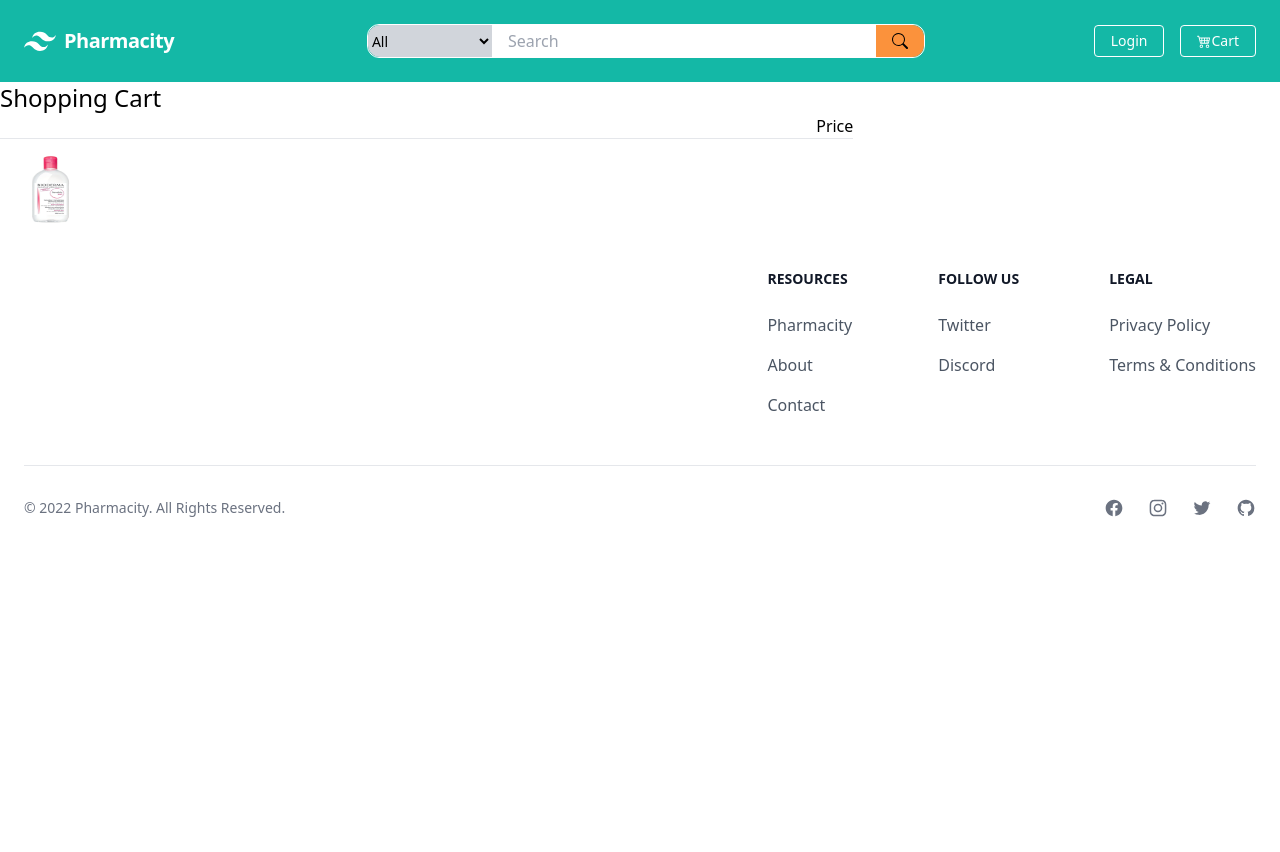
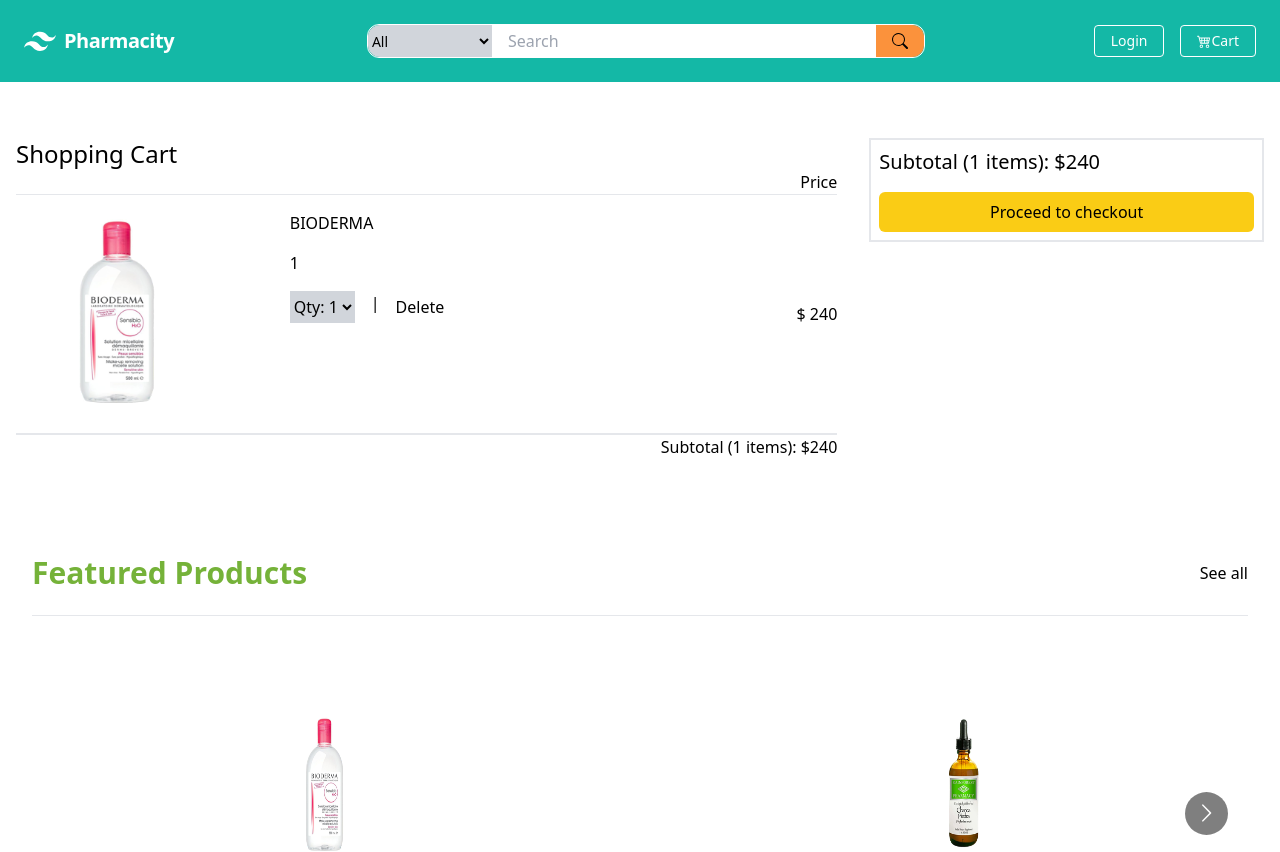
Before and after one commit to pharmacity-xyz/ui-nextjs, a Next.js app: page /cart in a window 1280 px wide. Shown: the top 852 px of the page. Before the commit the page ends 800 px from the top, so only its background shows below. Built offline with nearby package versions, Linux system fonts and the light colour scheme.

Commit message:
Update cart page

```diff
--- a/pages/cart.tsx
+++ b/pages/cart.tsx
@@ -1,23 +1,88 @@
 import Image from 'next/image'
-import React from 'react'
+import Link from 'next/link'
+import React, { useEffect, useState } from 'react'
+import Slider from '../components/Slider'
 
 import carts from '../datas/cart.json'
 
 const Cart = () => {
+  const [totalPrice, setTotalPrice] = useState(0)
+  useEffect(() => {
+    carts.map((cart) => {
+      setTotalPrice(cart.price + totalPrice)
+    })
+  }, [])
+
   return (
-    <div className="flex">
-      <div className="w-2/3">
+    <>
+      <div className="flex mt-10">
+        <div className="w-2/3 p-4">
           <h1 className="text-2xl">Shopping Cart</h1>
           <p className="text-right">Price</p>
           <hr />
           {carts.map((cart) => (
-          <div key={cart.id}>
-            <Image src={cart.image} alt={cart.name} width={100} height={100} />
+            <div className="flex border-b-2 py-4" key={cart.id}>
+              <div className="w-1/3">
+                <Image
+                  src={cart.image}
+                  alt={cart.name}
+                  width="200"
+                  height="200"
+                  objectFit={'cover'}
+                />
+              </div>
+              <div className="w-1/3 items-center justify-end">
+                <h1 className="mb-4">{cart.name}</h1>
+                <h1 className="mb-4">{cart.category}</h1>
+                <div className="flex gap-4">
+                  <select className="h-8  bg-gray-300">
+                    <option>Qty: 1</option>
+                    <option>2</option>
+                    <option>3</option>
+                    <option>4</option>
+                    <option>5</option>
+                  </select>
+                  <p>|</p>
+                  <button>Delete</button>
+                </div>
+              </div>
+              <div className="w-1/3 flex items-center justify-end">
+                <h1>$ {cart.price}</h1>
+              </div>
             </div>
           ))}
+          <h1 className="text-right">
+            Subtotal ({carts.length} items): ${totalPrice}
+          </h1>
         </div>
-      <div className="w-1/3"></div>
+        <div className="w-1/3 p-4">
+          <div className="border-2 p-2">
+            <h1 className="text-xl font-medium pb-4">
+              Subtotal ({carts.length} items): ${totalPrice}
+            </h1>
+            <button className="bg-yellow-400 p-2 rounded-md w-full">
+              Proceed to checkout
+            </button>
           </div>
+        </div>
+      </div>
+      <div className="my-20">
+        <div className="my-10">
+          <div className="flex justify-between items-center px-8">
+            <h2 className="text-3xl">
+              <strong className="text-[#75b239]">Featured Products</strong>
+            </h2>
+            <Link href="/">
+              <a className="hover:underline">See all</a>
+            </Link>
+          </div>
+          <div className="px-8 py-6">
+            <hr />
+          </div>
+        </div>
+        <Slider />
+      </div>
+    </>
   )
 }
 
```
Lines whose indentation alone changed are shown as unchanged.
